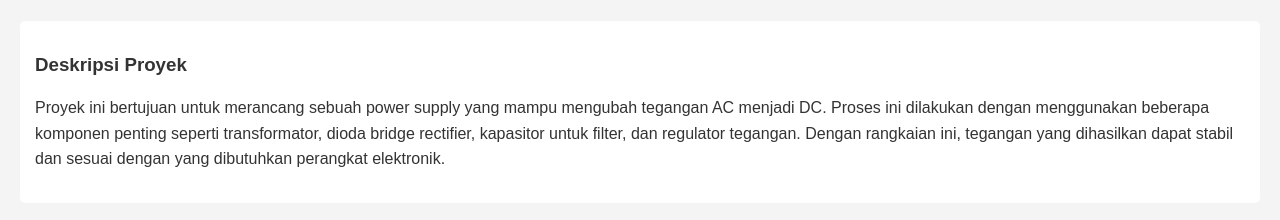
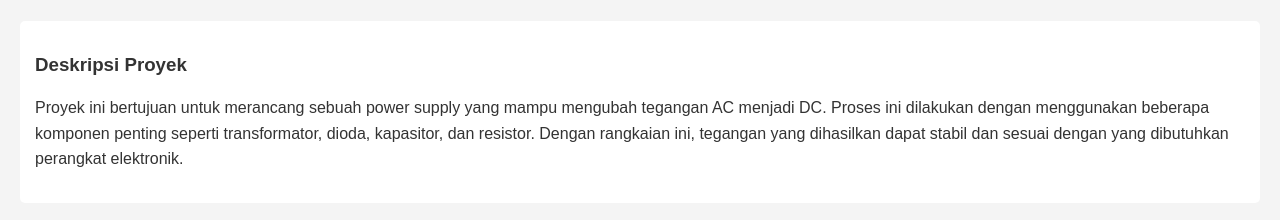
Before and after one commit to Parzz5/Website01, a plain HTML site: page index.html in a window 1280 px wide. Shown: the part 1818-2038 px from the top of the page. Drawn offline with Linux system fonts and the light colour scheme.

Commit message:
Add files via upload
Signed-off-by: Parzz5 <varznobucin@gmail.com>

```diff
--- a/index.html
+++ b/index.html
@@ -49,7 +49,7 @@
     <!-- Deskripsi Proyek -->
     <div class="description">
         <h3>Deskripsi Proyek</h3>
-        <p>Proyek ini bertujuan untuk merancang sebuah power supply yang mampu mengubah tegangan AC menjadi DC. Proses ini dilakukan dengan menggunakan beberapa komponen penting seperti transformator, dioda bridge rectifier, kapasitor untuk filter, dan regulator tegangan. Dengan rangkaian ini, tegangan yang dihasilkan dapat stabil dan sesuai dengan yang dibutuhkan perangkat elektronik.</p>
+        <p>Proyek ini bertujuan untuk merancang sebuah power supply yang mampu mengubah tegangan AC menjadi DC. Proses ini dilakukan dengan menggunakan beberapa komponen penting seperti transformator, dioda, kapasitor, dan resistor. Dengan rangkaian ini, tegangan yang dihasilkan dapat stabil dan sesuai dengan yang dibutuhkan perangkat elektronik.</p>
     </div>
 
     <!-- Alat dan Bahan -->
```
